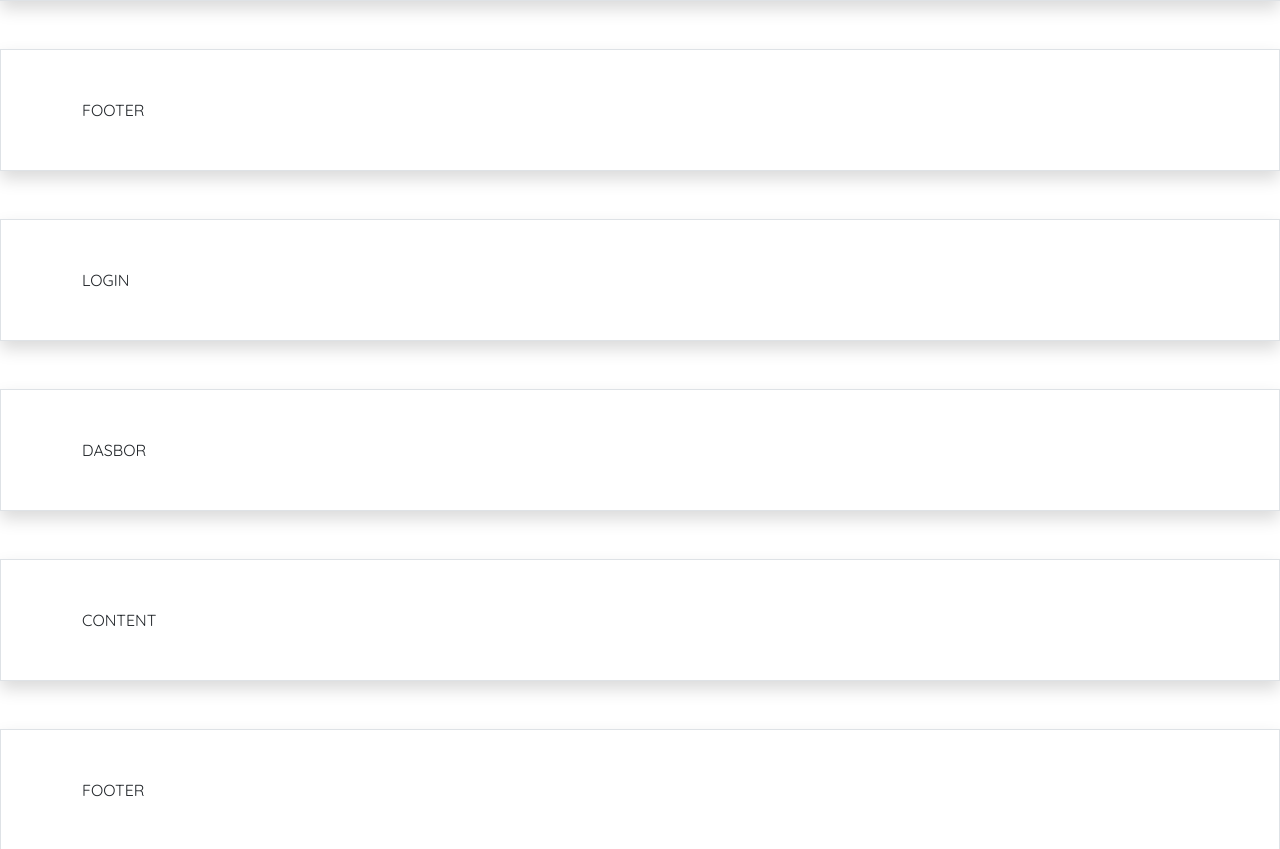
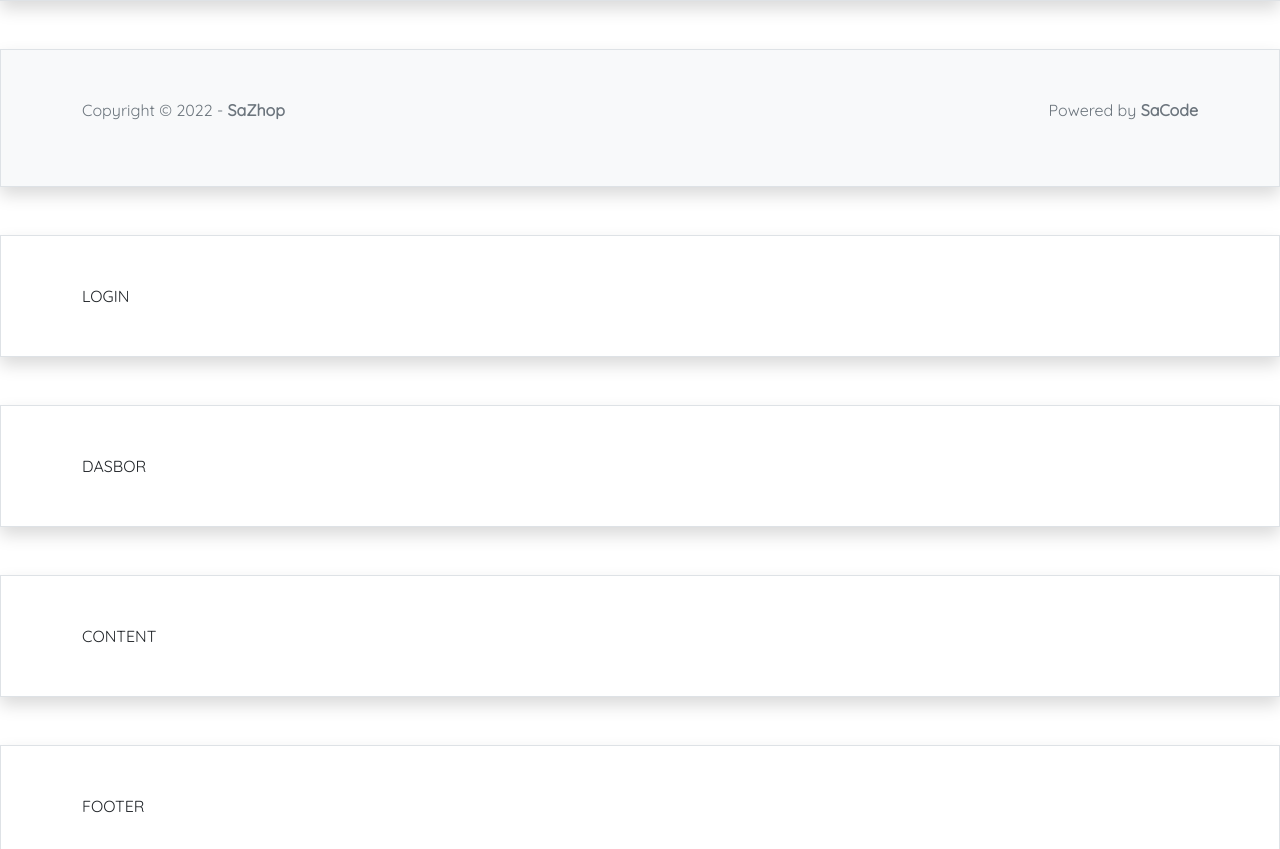
Before and after one commit to janzenfaidiban/Belajar-Bootstrap-5.x, a plain HTML site: page demo/project01/index.html in a window 1280 px wide. Shown: the part 5393-6242 px from the top of the page. Drawn offline with nearby package versions, Linux system fonts and the light colour scheme; files whose address does not match are found by name.

Commit message:
footer updated

```diff
--- a/demo/project01/index.html
+++ b/demo/project01/index.html
@@ -910,12 +910,28 @@
     </div>
     <!-- SHOPPING CART END -->
 
+
     <!-- FOOTER START -->
-    <div class="border shadow py-5 my-5">
+    <div class="border  bg-light py-5 my-5 shadow">
 
         <!-- .container start -->
         <div class="container">
-            FOOTER
+
+            <!-- .row start -->
+            <div class="row text-muted">
+                <!-- .col start -->
+                <div class="col-lg-6 text-center text-lg-start">
+                    <p>Copyright &copy 2022 - <b class="fw-bold">SaZhop</b></p>
+                </div>
+                <!-- .col end -->
+                <!-- .col start -->
+                <div class="col-lg-6 text-center text-lg-end">
+                    <p>Powered by <a href="https://sacode.web.id" class="link-secondary text-decoration-none fw-bolder" target="_blank" title="Papua Tech Community">SaCode</a></p>
+                </div>
+                <!-- .col end -->
+            </div>
+            <!-- .row end -->
+
         </div>
         <!-- .container end -->
 
```
